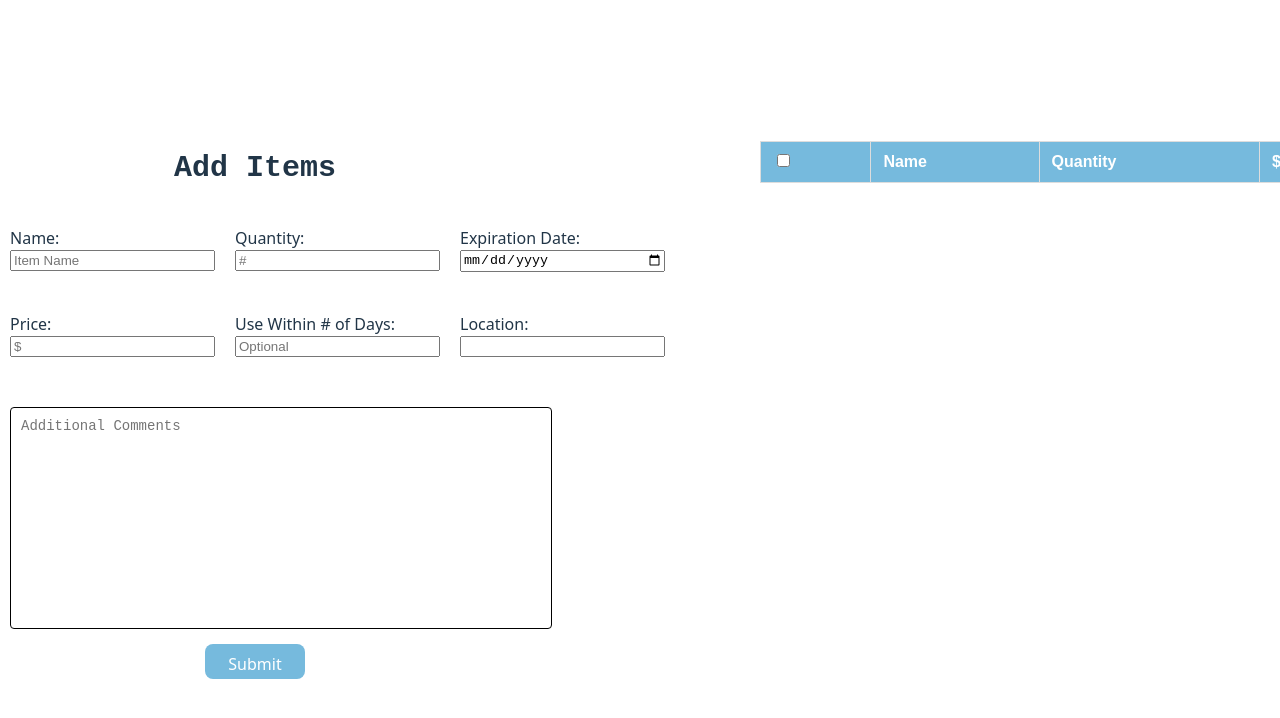
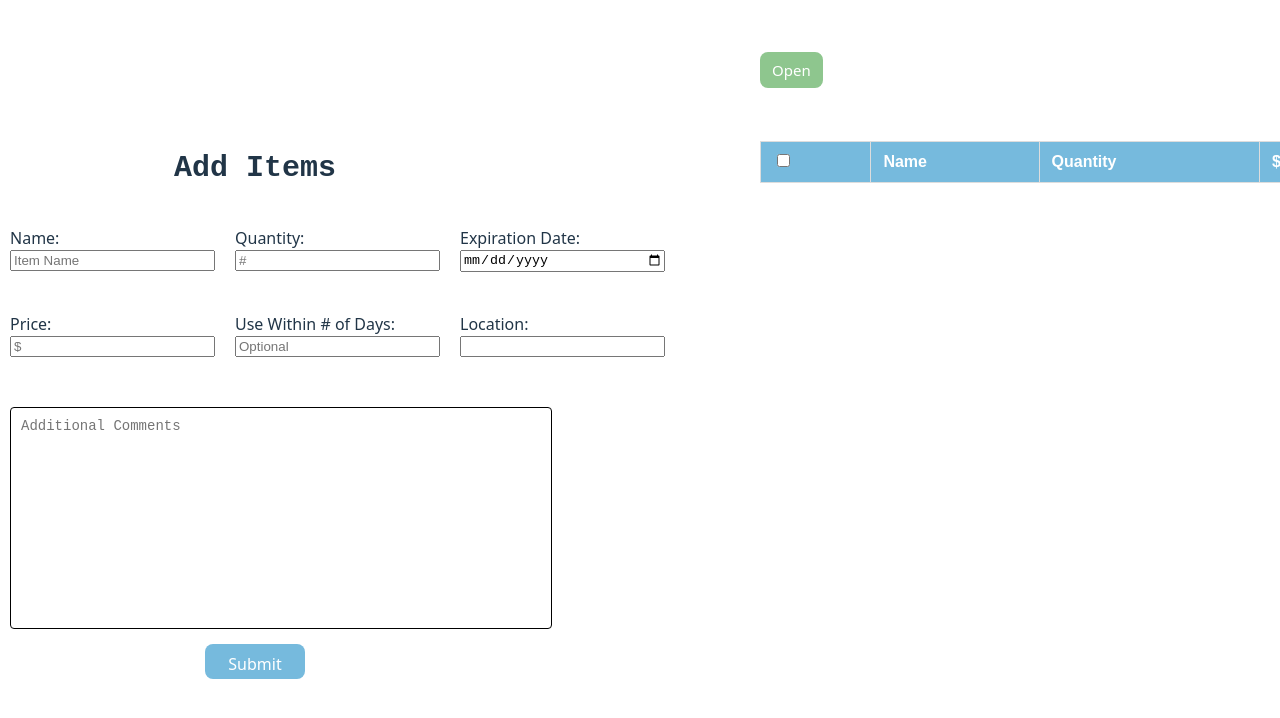
Before and after one commit to AndyChau123/Inventory-App, a React (Vite) app: page / in a window 1280 px wide. Shown: the top 718 px of the page. Built offline with nearby package versions, Linux system fonts and the light colour scheme.

Commit message:
added open button

```diff
--- a/src/List-Component/List.css
+++ b/src/List-Component/List.css
@@ -57,3 +57,17 @@
   margin: 0;
   display: inline-block;
 }
+
+.openButton-container {
+  position: absolute;
+  /* right: -40%; comment for now uncomment later*/
+  top: 6.5%;
+}
+
+.openButton-icon {
+  background-color: rgb(142, 198, 142);
+  color: white;
+  border: none;
+  padding: 8px 12px;
+  font-size: 15px;
+}
--- a/src/List-Component/List.jsx
+++ b/src/List-Component/List.jsx
@@ -1,4 +1,4 @@
-import {DELETE_CONFIRMATION_MESSAGE} from "./ListConstants"
+import { DELETE_CONFIRMATION_MESSAGE } from "./ListConstants";
 import "./List.css";
 import * as React from "react";
 import { useSortBy, useTable, useRowSelect } from "react-table";
@@ -136,7 +136,6 @@ function List({ itemList, setItemList }) {
     }
   };
 
-
   return (
     <div className="list">
       <div className="listTable">
@@ -185,6 +184,15 @@ function List({ itemList, setItemList }) {
             <img src="./images/trashcan.png" alt="Delete"></img>
           </button>
         </div>
+        <div className="openButton-container">
+          <button
+            id="openButton"
+            data-testid="list-openButton"
+            className="openButton-icon"
+          >
+            Open
+          </button>
+        </div>
       </div>
     </div>
   );
```
